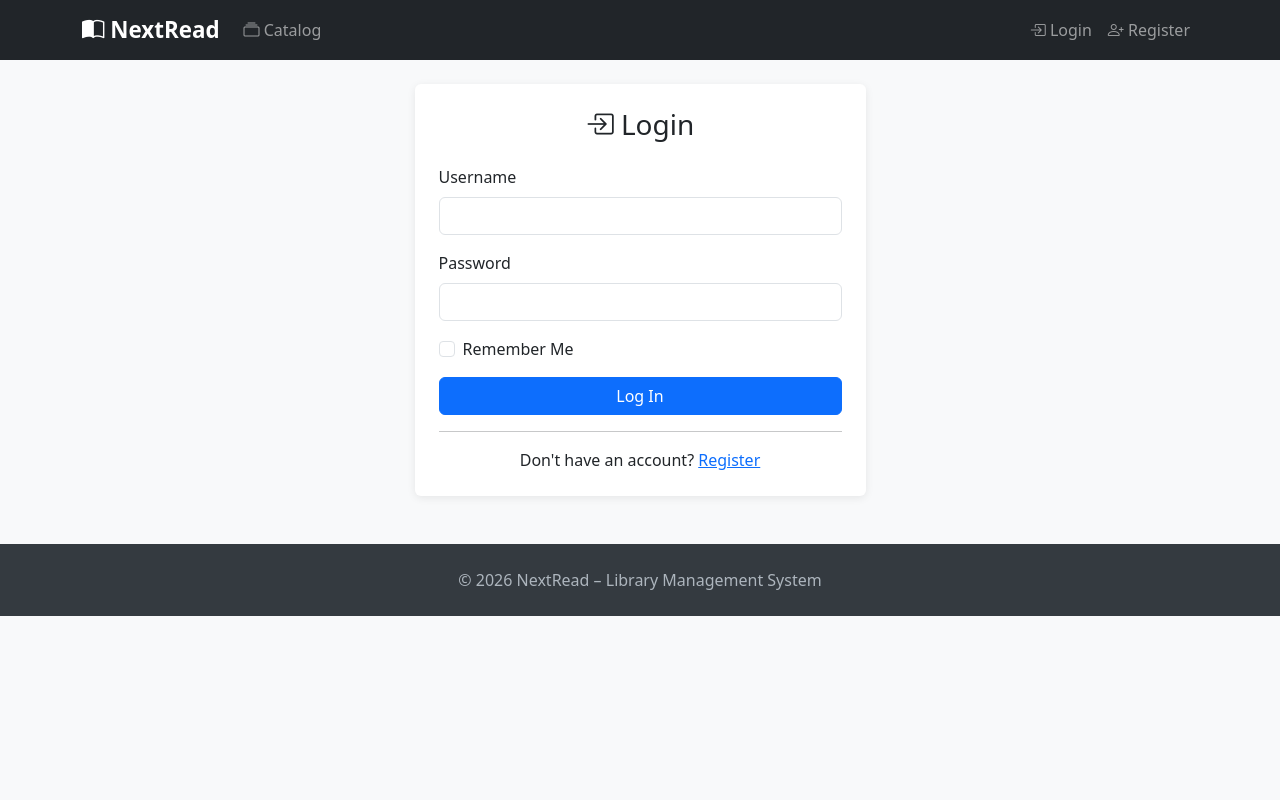
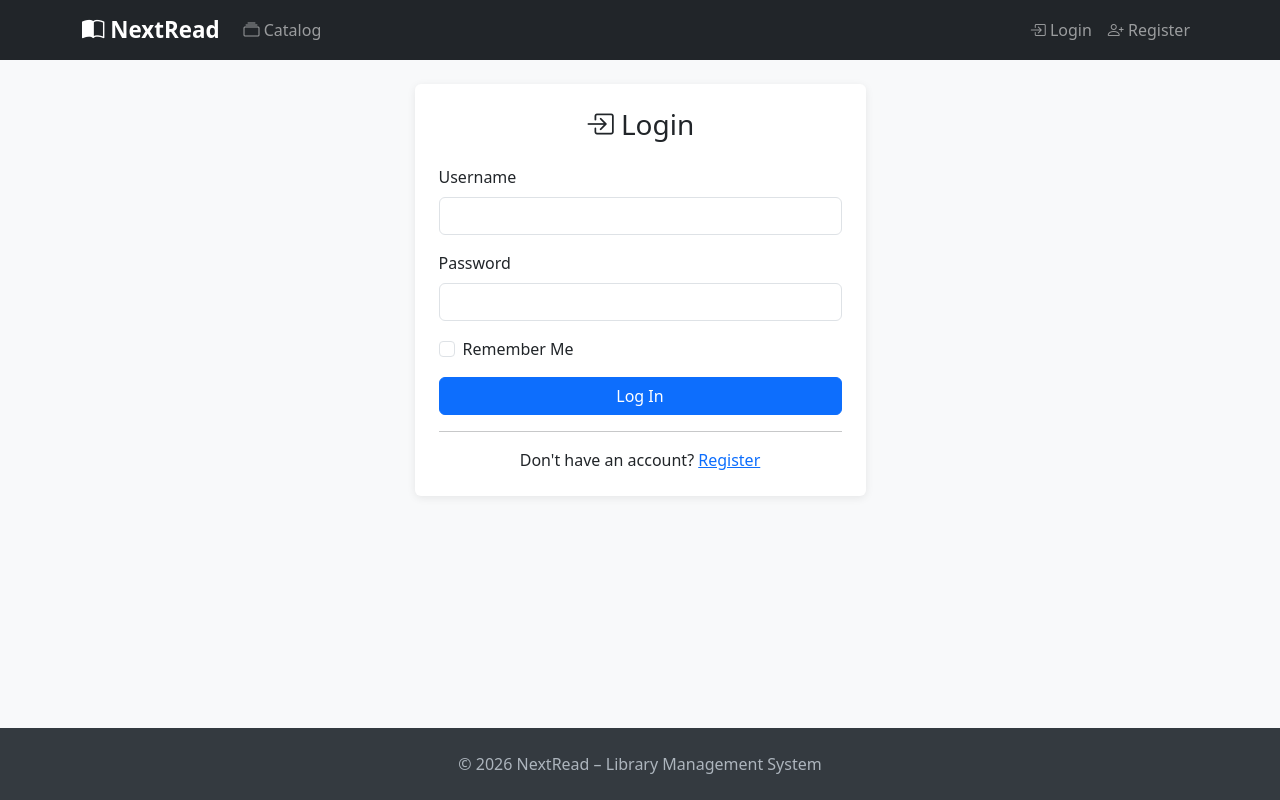
Before and after one commit to maliiandrii/NextRead, a Flask app: a page that uses app/templates/base.html in a window 1280 px wide. Run offline with Flask 3, Linux system fonts and the light colour scheme.

Commit message:
footer fix

```diff
--- a/app/templates/base.html
+++ b/app/templates/base.html
@@ -7,7 +7,8 @@
     <link href="https://cdn.jsdelivr.net/npm/bootstrap@5.3.2/dist/css/bootstrap.min.css" rel="stylesheet">
     <link href="https://cdn.jsdelivr.net/npm/bootstrap-icons@1.11.3/font/bootstrap-icons.css" rel="stylesheet">
     <style>
-        body { background: #f8f9fa; }
+        body { background: #f8f9fa; display: flex; flex-direction: column; min-height: 100vh; }
+        main { flex: 1; }
         .navbar-brand { font-weight: 700; font-size: 1.4rem; }
         .card { border: none; box-shadow: 0 2px 8px rgba(0,0,0,.08); }
         .badge-available { background: #198754; }
```
Also changed, not shown: instance/library.db, 1 other file.
